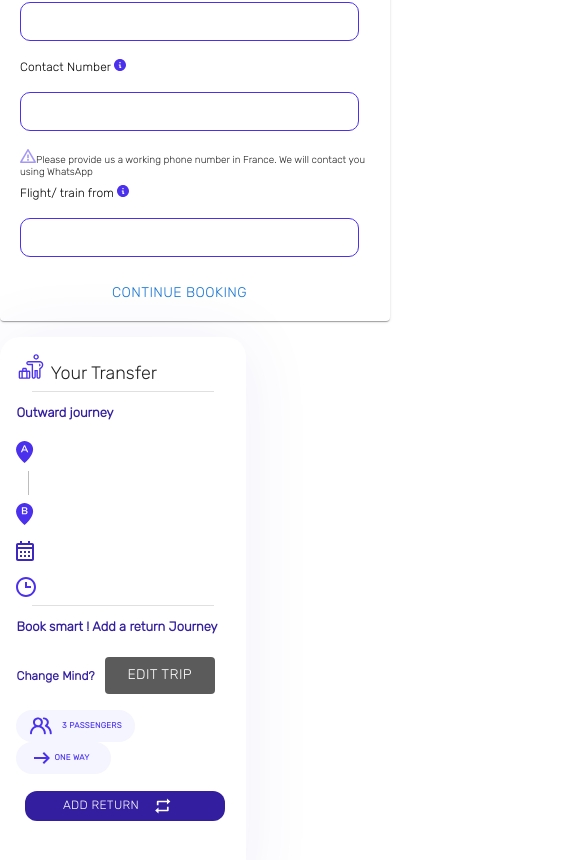
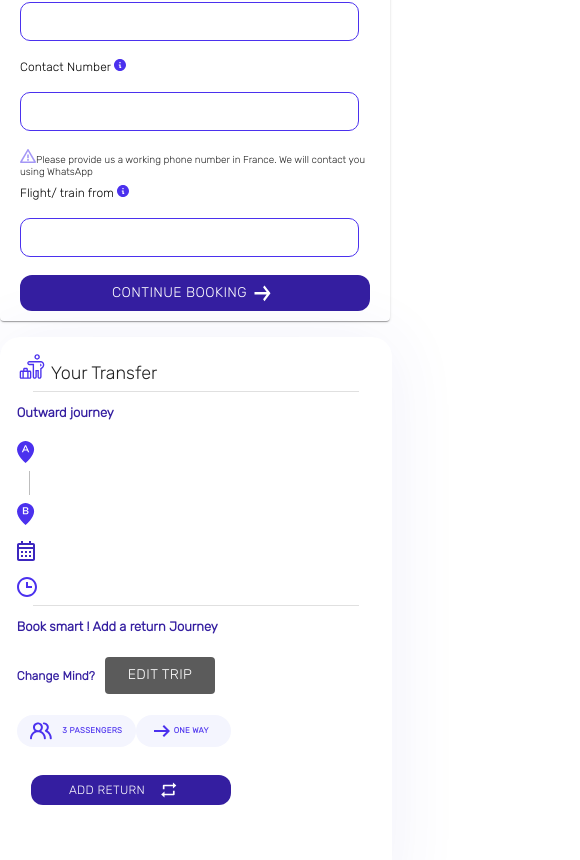
Before and after one commit to issa1997/Paris-flex-dev, a React (Create React App) app in the folder client/: page / in a window 390 px wide. Shown: the part 926-1786 px from the top of the page, 580 px wide, since content can reach past the window. Built offline with nearby package versions, Linux system fonts and the light colour scheme.

Commit message:
front-end responsive

```diff
--- a/client/src/components/passenger-details-form/index.css
+++ b/client/src/components/passenger-details-form/index.css
@@ -52,10 +52,10 @@
   padding: 10px auto;
 }
 .submit-styles-button {
-  color: #ffffff;
-  width: 100%;
-  background: #341ea0;
-  border-radius: 12px;
+  color: #ffffff !important;
+  width: 100% !important;
+  background: #341ea0 !important;
+  border-radius: 12px !important;
 }
 .css-9npbnl-MuiFormLabel-root-MuiInputLabel-root {
   font-weight: 400 !important;
--- a/client/src/components/passenger-details-form/index.tsx
+++ b/client/src/components/passenger-details-form/index.tsx
@@ -49,6 +49,7 @@ const PassengerDetails: React.FC<{
           props.setActiveStep(props.activeStep + 1);
           props.setPassengerId(restrcutredResponse.data.id);
           props.setPassengerDetails(restrcutredResponse.data);
+          console.log(restrcutredResponse.data);
         })
         .catch((error: any) => {
           const response: any = error.response.data;
@@ -89,7 +90,7 @@ const PassengerDetails: React.FC<{
                   <RequiredSign />
                 </span>
               </InputLabel>
-              <input className="outlined-required" />
+              <input className="outlined-required" name="txtEmail" />
               <p className="warning-text" style={{ marginBottom: "6%" }}>
                 <TriangleIcon /> We will send you booking details here
               </p>
@@ -127,7 +128,11 @@ const PassengerDetails: React.FC<{
                   <RequiredSign />
                 </span>
               </InputLabel>
-              <input className="outlined-required" id="outlined-required" />
+              <input
+                className="outlined-required"
+                name="txtContactNumber"
+                id="outlined-required"
+              />
               <div className="warning-text" style={{ marginBottom: "2%" }}>
                 <TriangleIcon />
                 Please provide us a working phone number in France. We will
@@ -153,10 +158,6 @@ const PassengerDetails: React.FC<{
                 <ArrowIcon className="submit-icon-style" />
               </Button>
             </Grid>
-            <Button className="submit-styles" type="submit">
-              Continue booking {"  "}
-              <ArrowIcon className="submit-icon-style" />
-            </Button>
           </Grid>
         </Box>
       </Card>
--- a/client/src/components/your-transfer/index.css
+++ b/client/src/components/your-transfer/index.css
@@ -4,7 +4,7 @@
 }
 .main-card-style {
   /* position: absolute; */
-  width: auto !important;
+  width: 100% !important;
   height: 560px;
   background: #ffffff;
   box-shadow: 0px 4px 70px rgba(62, 62, 185, 0.08);
--- a/client/src/pages/home/index.tsx
+++ b/client/src/pages/home/index.tsx
@@ -79,7 +79,7 @@ const Home: React.FC = () => {
     useState<Omit<PassengerDetailsType, "id" | "isDelete">>();
   const [passengerExtraDetails, setPassengerExtraDetails] =
     useState<Omit<PassengerDetailExtrasType, "id" | "isDelete">>();
-
+  console.log(passengerDetails);
   const [searchParams] = useSearchParams();
   const luggagePieces = searchParams.get("luggagePieces");
   const pickupLocation = searchParams.get("pickupLocation");
@@ -149,7 +149,7 @@ const Home: React.FC = () => {
               passengerExtrasDetails={passengerExtraDetails}
             />
           </Grid>
-          <Grid item md={4}>
+          <Grid item md={4} xs={12}>
             <YourTransfer
               date={pickupDate}
               dropoffLocation={dropLocation}
```
Also changed, not shown: 1 other file (tests, documents, lock files or other folders).
